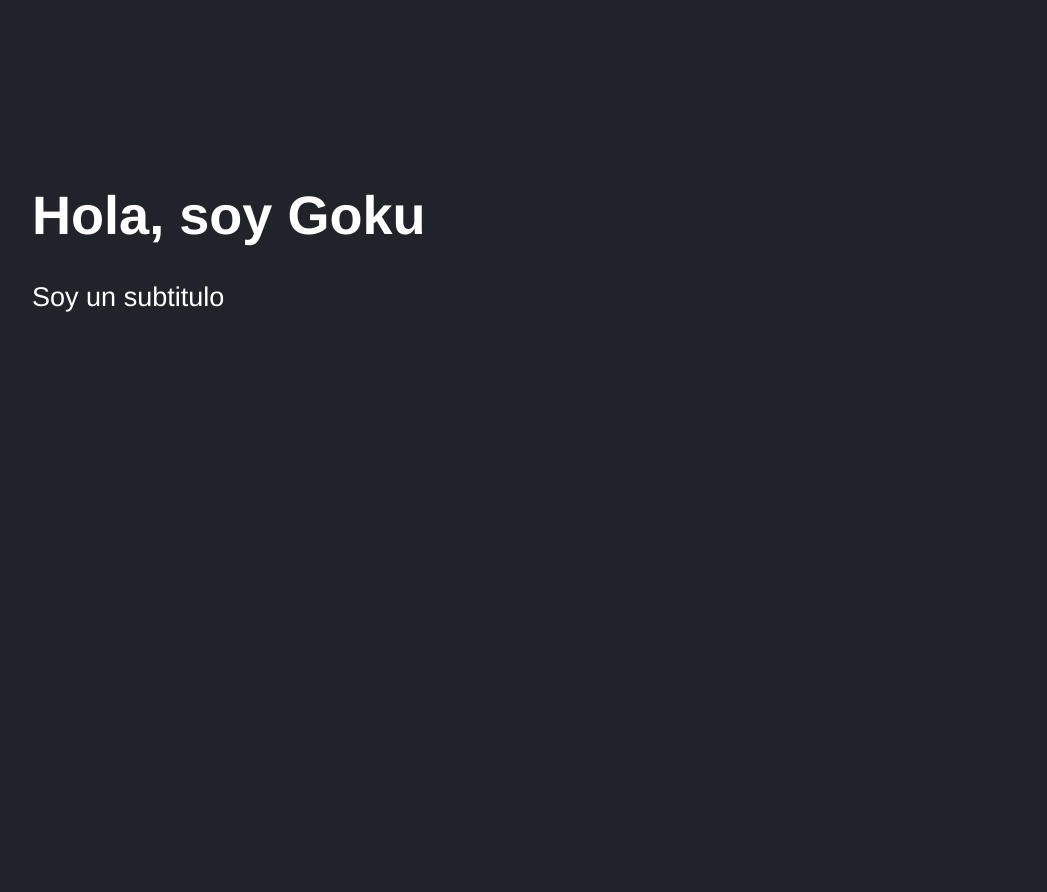
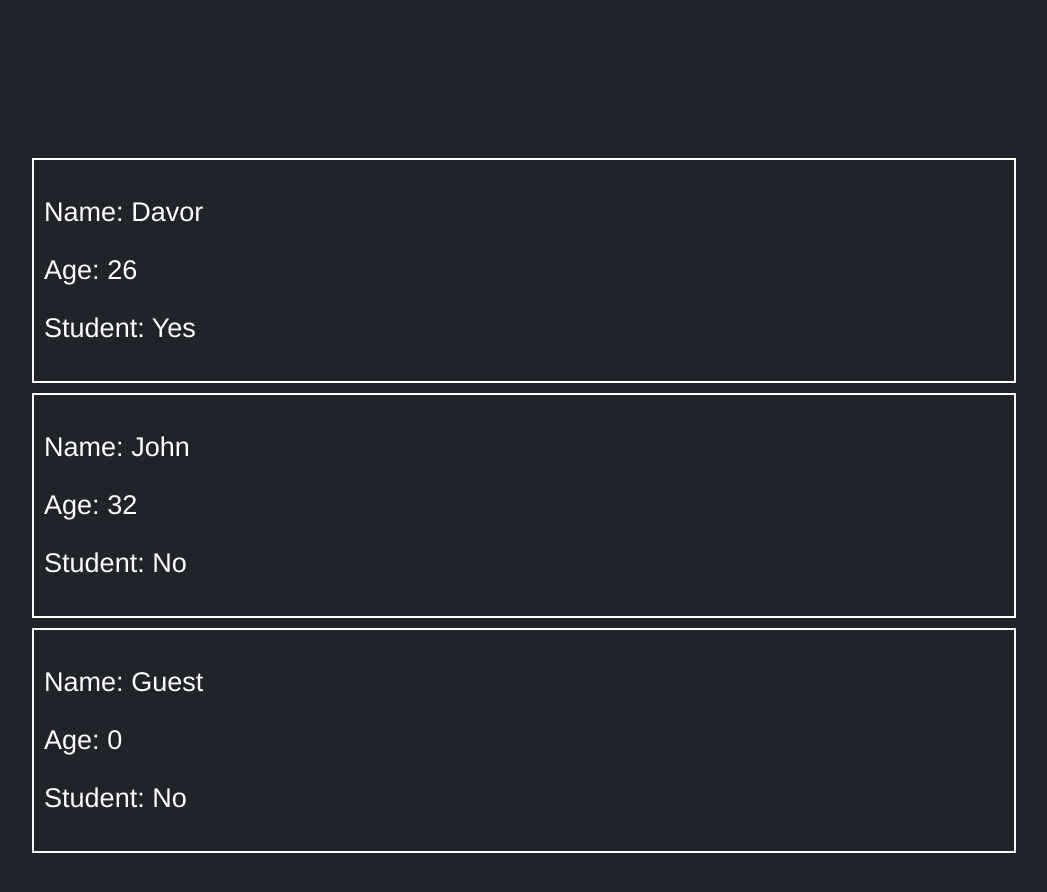
Before and after one commit to DavorTW/react, a React (Vite) app in the folder 03-counter-app-vite/: page / in a window 1280 px wide. Shown: the top 892 px of the page, without its empty margins (116-1163 px from the left). Before the commit the page ends 800 px from the top, so only its background shows below. Built offline with nearby package versions, Linux system fonts and the light colour scheme.

Commit message:
added Student component to practice propTypes

```diff
--- a/03-counter-app-vite/package.json
+++ b/03-counter-app-vite/package.json
@@ -10,6 +10,7 @@
     "preview": "vite preview"
   },
   "dependencies": {
+    "prop-types": "^15.8.1",
     "react": "^18.3.1",
     "react-dom": "^18.3.1"
   },
--- a/03-counter-app-vite/src/FirstApp.jsx
+++ b/03-counter-app-vite/src/FirstApp.jsx
@@ -1,4 +1,5 @@
 import {fragment} from 'react';
+import PropTypes from 'prop-types';
 
 const newMessage = {
     message: 'Hola mundo',
@@ -22,3 +23,8 @@ export const FirstApp = ({title}) => {
 
   )
 }
+
+
+FirstApp.propTypes = {
+  title: PropTypes.string.isRequired,
+}
--- /dev/null
+++ b/03-counter-app-vite/src/Student.jsx
@@ -0,0 +1,28 @@
+import React from 'react'
+import PropTypes from 'prop-types'
+
+const Student = ({name, age, isStudent}) => {
+  return (
+    <div className='student'>
+        <p>Name: {name}</p>
+        <p>Age: {age}</p>
+        <p>Student: {isStudent ? 'Yes' : 'No'}</p>
+    </div>
+  )
+}
+
+Student.propTypes = {
+    name: PropTypes.string.isRequired,
+    age: PropTypes.number.isRequired,
+    isStudent: PropTypes.bool.isRequired,
+}
+
+
+Student.defaultProps = {
+  name: 'Guest',
+  age: 0,
+  isStudent: false,
+}
+
+
+export default Student
--- a/03-counter-app-vite/src/main.jsx
+++ b/03-counter-app-vite/src/main.jsx
@@ -2,10 +2,13 @@ import React from 'react';
 import ReactDOM from 'react-dom/client';
 //import { App, } from './HelloWorldApp';
 import { FirstApp } from './FirstApp';
+import Student from './Student';
 import './styles.css';
 
 ReactDOM.createRoot(document.getElementById('root')).render(
     <React.StrictMode>
-        <FirstApp title="Hola, soy Goku"/>
+        <Student name='Davor' age={26} isStudent={true}/>
+        <Student name='John' age={32} isStudent={false}/>
+        <Student/>
     </React.StrictMode>
 )
--- a/03-counter-app-vite/src/styles.css
+++ b/03-counter-app-vite/src/styles.css
@@ -5,3 +5,9 @@ html, body{
     font-size: 1.3rem;
     padding: 70px;
 }
+
+.student{
+    border: 2px solid white;
+    margin: 10px 0;
+    padding: 10px;
+}
```
Also changed, not shown: 1 other file (tests, documents, lock files or other folders).
